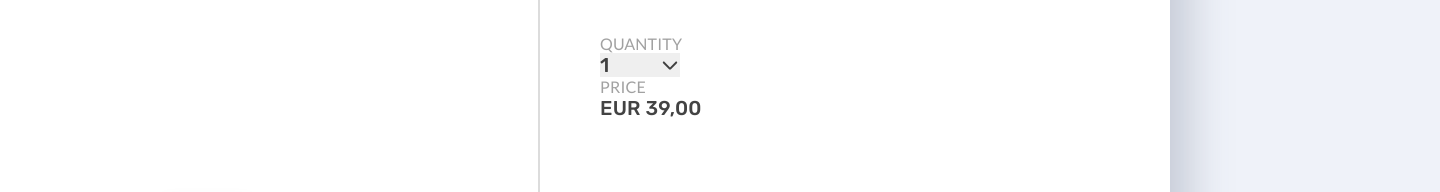
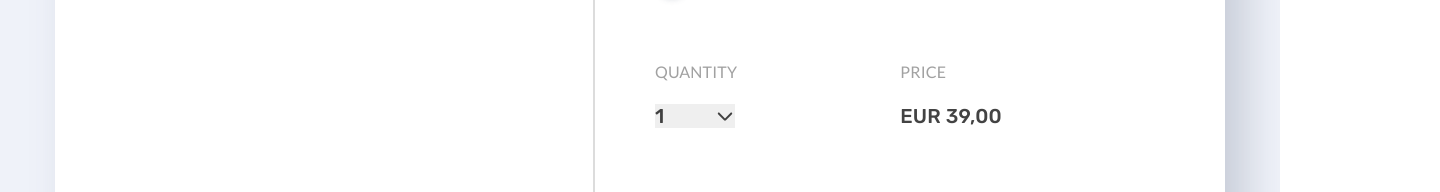
Before and after one commit to MakarNefedovDev/Front-end-precourse-it-incubator, a plain HTML site: page Front-end-precourse/Front-end-layout-on-HTML-CSS/project-product-card/index.html in a window 1280 px wide. Shown: the part 452-644 px from the top of the page, 1440 px wide, since content can reach past the window. Drawn offline with Linux system fonts and the light colour scheme.

Commit message:
add new code layuout project product-card

```diff
--- a/Front-end-precourse/Front-end-layout-on-HTML-CSS/project-product-card/index.html
+++ b/Front-end-precourse/Front-end-layout-on-HTML-CSS/project-product-card/index.html
@@ -19,7 +19,7 @@
 					<img src="./assets/images/main-image.png" alt="main image cup">
 				</div>
 				<div class="preview-wrapper">
-					<div class="preview-product-image-block selected-previed-image-block">
+					<div class="preview-product-image-block">
 						<img src="./assets/images/image-1.png" alt="cup image 1">
 					</div>
 					<div class="preview-product-image-block">
@@ -53,7 +53,7 @@
 						</li>
 					</ul>
 				</div>
-				<div class="options-wrapper">
+				<div class="select-options-wrapper">
 					<div>
 						<h2>Quantity</h2>
 						<select name="quantity" id="quantity" class="quantity">
--- a/Front-end-precourse/Front-end-layout-on-HTML-CSS/project-product-card/styles.css
+++ b/Front-end-precourse/Front-end-layout-on-HTML-CSS/project-product-card/styles.css
@@ -12,9 +12,11 @@
 }
 
 section {
-	width: 1440px;
-	height: 1024px;
+	height: 100vh;
 	background-color: #eff2f9;
+	display: flex;
+	justify-content: center;
+	align-items: center;
 }
 
 .product-card {
@@ -46,6 +48,8 @@ section {
 	display: flex;
 	justify-content: center;
 	align-items: center;
+	cursor: pointer;
+	transition: .5s ease-in;
 }
 
 .preview-wrapper {
@@ -53,6 +57,10 @@ section {
 	justify-content: center;
 	align-items: center;
 	gap: 60px;
+}
+
+.preview-product-image-block:hover {
+	box-shadow: 8px 8px 16px 0 rgba(81, 91, 117, 0.25);
 }
 
 .selected-previed-image-block {
@@ -70,6 +78,7 @@ h1 {
 	font-size: 38px;
 	letter-spacing: 0.01em;
 	color: rgba(20, 20, 20, 0.9);
+	margin-bottom: 5px;
 }
 
 .subtitle {
@@ -97,6 +106,7 @@ h2 {
 	letter-spacing: 0.01em;
 	text-transform: uppercase;
 	color: rgba(20, 20, 20, 0.4);
+	margin-bottom: 23px;
 }
 
 .color-options-block {
@@ -149,6 +159,14 @@ h2 {
 	color: rgba(20, 20, 20, 0.8);
 }
 
+.select-options-wrapper {
+	display: flex;
+}
+
+.select-options-wrapper > div {
+	flex-grow: 1;
+}
+
 .quantity {
 	width: 80px;
 	height: 24px;
```
